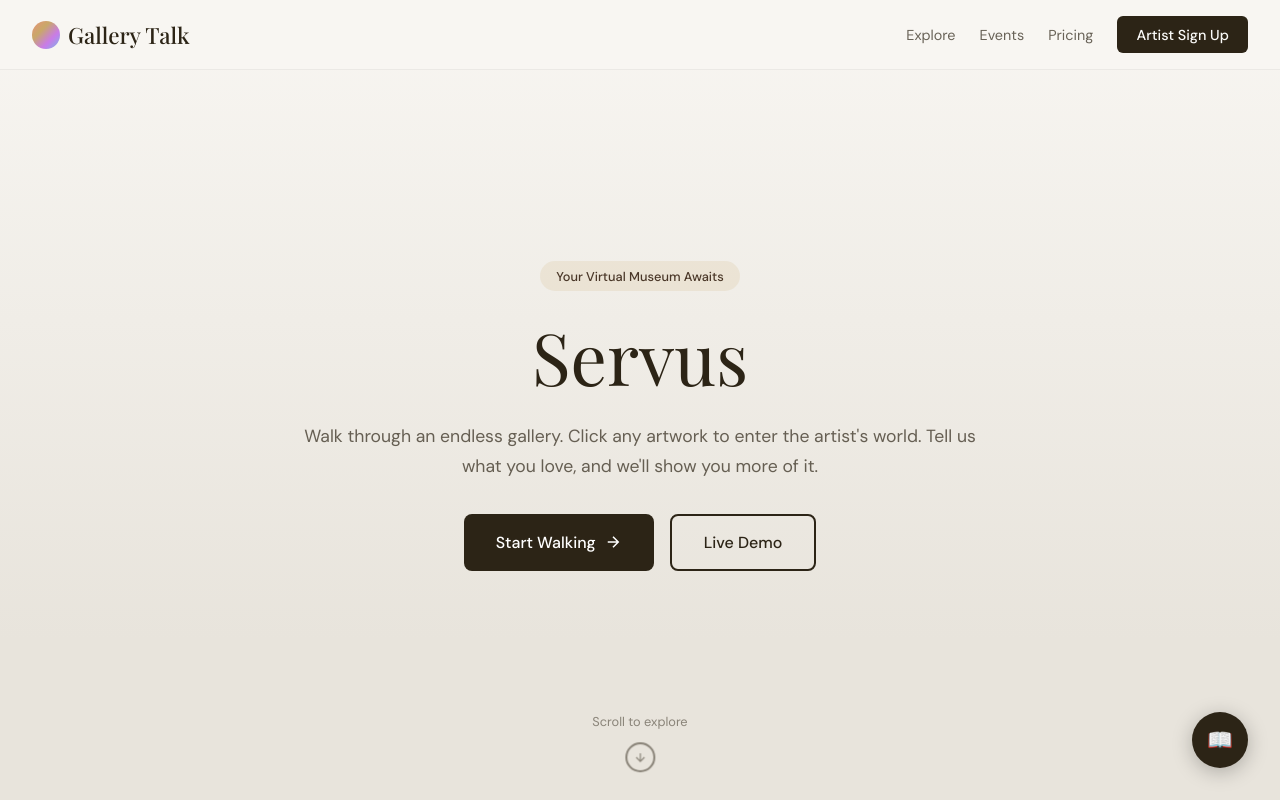
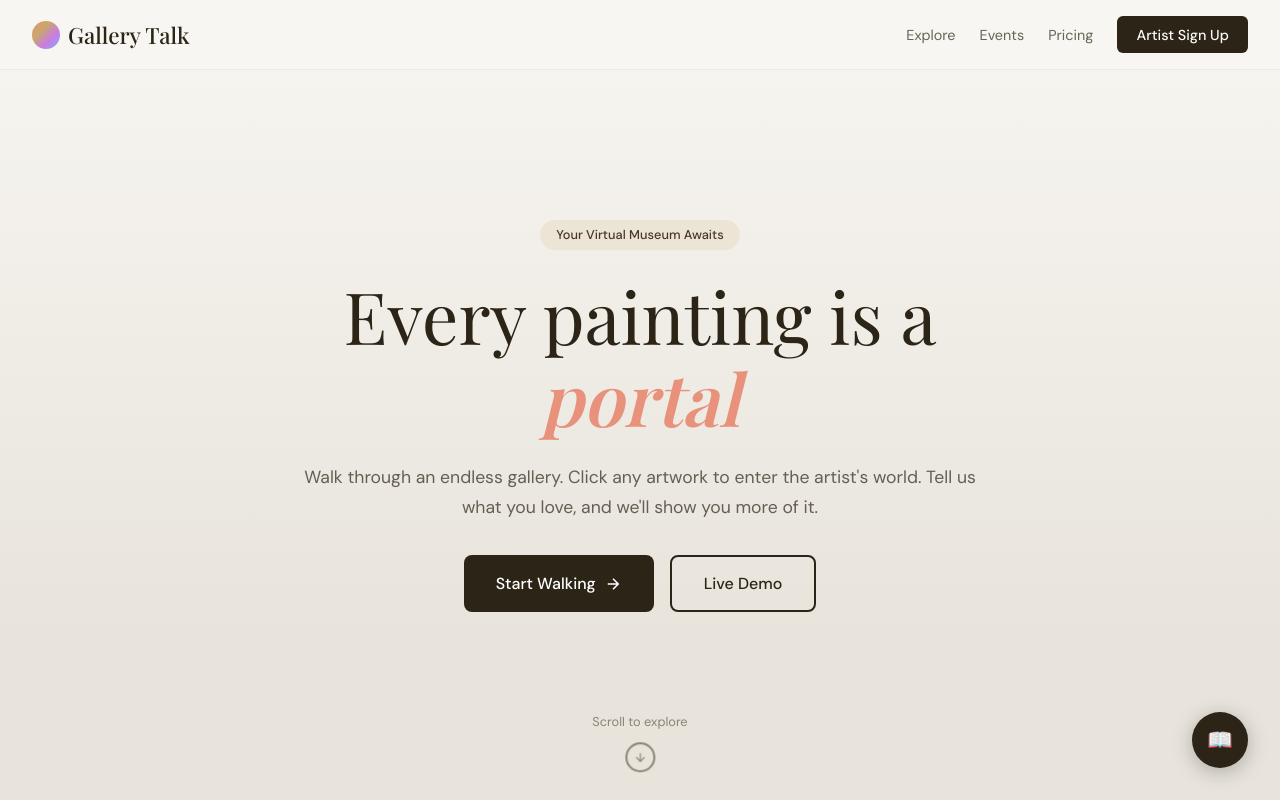
Before and after one commit to DimiDumo/gt-landingpage, a website: page v16/index.html in a window 1280 px wide. Shown: the top 800 px of the page. Drawn offline with nearby package versions, Linux system fonts and the light colour scheme; a web font is replaced by a local one.

Commit message:
Done. Changed the hero title back to "Every painting is a *portal*".

```diff
--- a/v16/index.html
+++ b/v16/index.html
@@ -1150,7 +1150,7 @@
     <section class="hero-entrance">
         <div class="hero-content fade-up">
             <span class="hero-badge">Your Virtual Museum Awaits</span>
-            <h1 class="hero-title">Servus</h1>
+            <h1 class="hero-title">Every painting is a <em>portal</em></h1>
             <p class="hero-subtitle">
                 Walk through an endless gallery. Click any artwork to enter the artist's world.
                 Tell us what you love, and we'll show you more of it.
```
